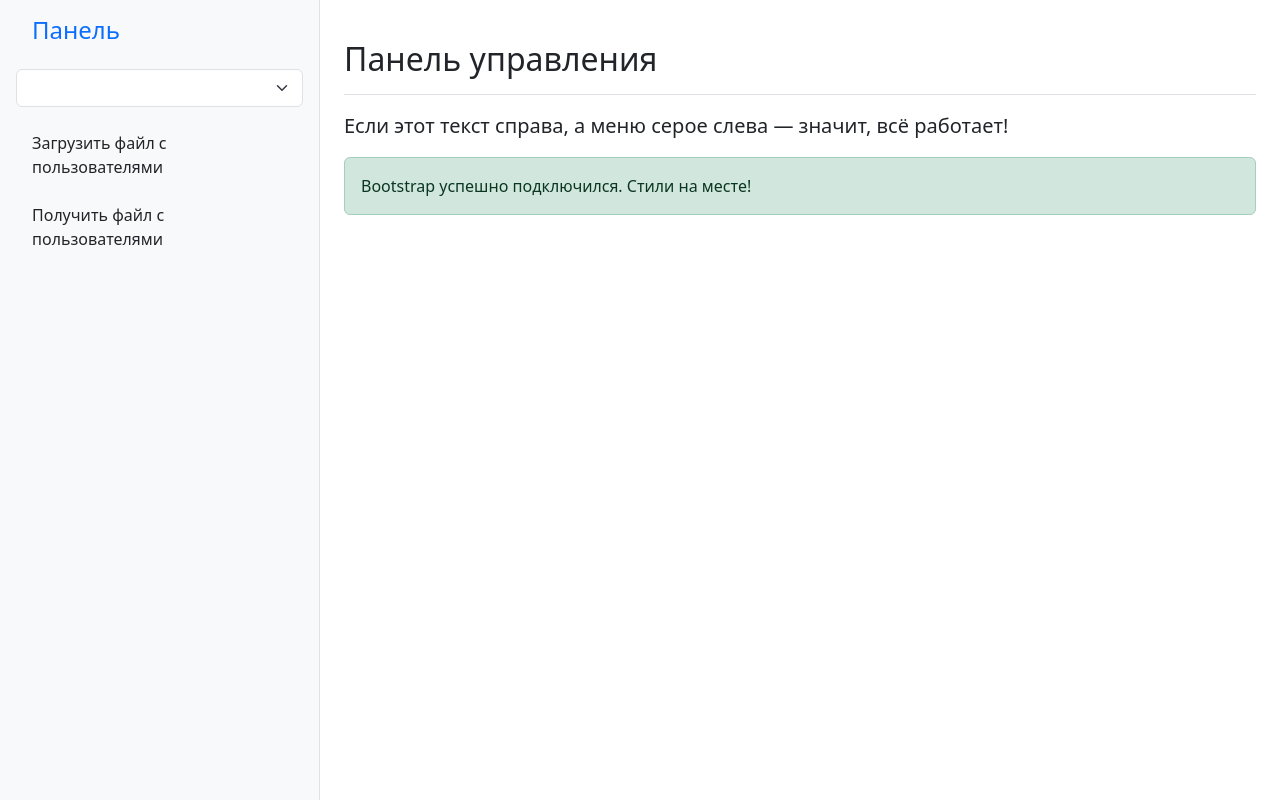
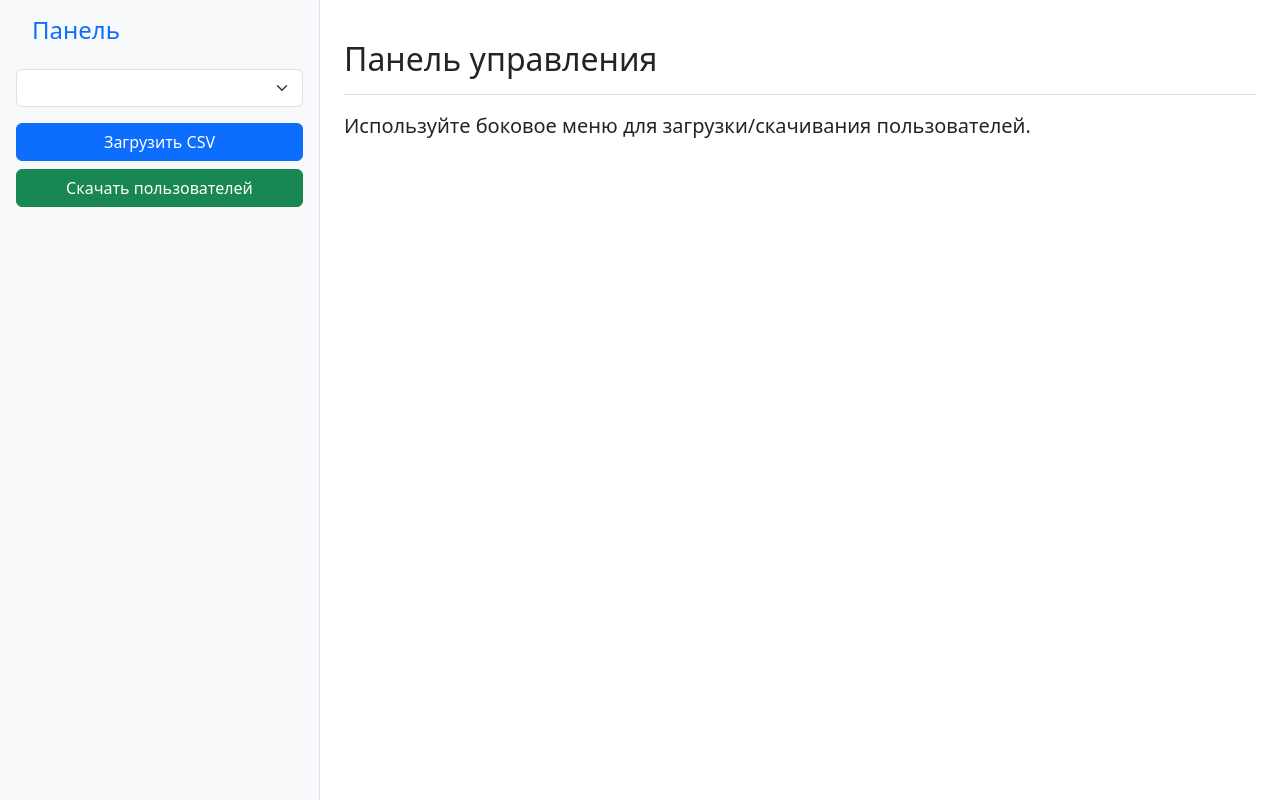
Before and after one commit to alexgithub1988/keycloak_adminka, a FastAPI app: page / in a window 1280 px wide. Run offline with FastAPI, Linux system fonts and the light colour scheme; lists and menus that the app fills with data are empty.

Commit message:
доработки в основном фронт

```diff
--- a/app/api/routes/upload.py
+++ b/app/api/routes/upload.py
@@ -1,26 +1,26 @@
 import os
 
-from fastapi import APIRouter, File, Form, UploadFile
+from fastapi import APIRouter, File, Form, Request, UploadFile
+from fastapi.responses import RedirectResponse
 
 from app.infrastructure.csv_handler_upload import upload_handler
 
 router = APIRouter()
-
 
 UPLOAD_DIR = "upload_files"
 os.makedirs(UPLOAD_DIR, exist_ok=True)
 
 
 @router.post("/files/upload")
-def get_files(file: UploadFile = File(...), realm: str = Form(...)) -> dict:  # noqa: B008
-    "Загружаем файл"
+def get_files(request: Request, file: UploadFile = File(...), realm: str = Form(...)):  # noqa: B008
+    """Загружаем файл и редиректим на главную страницу"""
     file_location = os.path.join(UPLOAD_DIR, file.filename)
     if not file.filename.endswith(".csv"):
-        return {"error": "Только CSV-файлы разрешены"}
+        return RedirectResponse(url="/?error=csv_only", status_code=303)
 
     with open(file_location, "wb") as buffer:
         buffer.write(file.file.read())
 
     upload_handler(filepath=file_location, realm=realm)
 
-    return {"result": "Загрузка пользователей применена"}
+    return RedirectResponse(url="/?success=upload_complete", status_code=303)
--- a/app/templates/base.html
+++ b/app/templates/base.html
@@ -38,9 +38,9 @@
                                 onchange="updateRealmAndSubmit('uploadForm')">
 
                          <!-- Ссылка-кнопка для выбора файла -->
-                         <label for="fileInput" class="nav-link link-dark" style="cursor: pointer;">
-                             Загрузить файл с пользователями
-                         </label>
+                         <button type="button" class="btn btn-outline-primary w-100 mb-2" onclick="document.getElementById('fileInput').click()">
+     Загрузить файл
+</button>
                      </form>
                  </li>
 
--- a/app/templates/index.html
+++ b/app/templates/index.html
@@ -1 +1,8 @@
-{% extends "base.html" %}
+{% extends "layout.html" %}
+
+{% block content %}
+<div class="d-flex justify-content-between flex-wrap flex-md-nowrap align-items-center pt-3 pb-2 mb-3 border-bottom">
+    <h1 class="h2">Панель управления</h1>
+</div>
+<p class="lead">Используйте боковое меню для загрузки/скачивания пользователей.</p>
+{% endblock %}
--- /dev/null
+++ b/app/templates/layout.html
@@ -0,0 +1,71 @@
+<!DOCTYPE html>
+<html lang="ru">
+<head>
+    <meta charset="UTF-8">
+    <meta name="viewport" content="width=device-width, initial-scale=1.0">
+    <title>Админ-панель Keycloak</title>
+    <link href="https://cdn.jsdelivr.net/npm/bootstrap@5.3.3/dist/css/bootstrap.min.css" rel="stylesheet">
+</head>
+<body>
+    <div class="container-fluid">
+        <div class="row">
+            <nav class="col-md-3 bg-light min-vh-100 p-3 border-end">
+                <h4 class="px-3 mb-4 text-primary">Панель</h4>
+                <ul class="nav nav-pills flex-column">
+                    <li class="nav-item mb-2">
+                        <select id="realmSelect" class="form-select mb-2">
+                            {% for r in realm %}
+                                <option value="{{ r }}" {% if loop.first %}selected{% endif %}>{{ r }}</option>
+                            {% endfor %}
+                        </select>
+                    </li>
+                    <li class="nav-item mb-2">
+                        <form action="/files/upload" method="post" enctype="multipart/form-data" id="uploadForm">
+                            <input type="hidden" name="realm" id="uploadRealmField" value="">
+                            <input type="file" name="file" id="fileInput" accept=".csv" style="display:none;"
+                                   onchange="updateRealmAndSubmit('uploadForm')">
+                            <button type="button" class="btn btn-primary w-100" onclick="document.getElementById('fileInput').click()">
+                                Загрузить CSV
+                            </button>
+                        </form>
+                    </li>
+                    <li class="nav-item mb-2">
+                        <button type="button" class="btn btn-success w-100" onclick="downloadUsers(event)">
+                            Скачать пользователей
+                        </button>
+                    </li>
+                </ul>
+            </nav>
+            <main class="col-md-9 p-4">
+                {% if message %}
+                <div class="alert alert-{{ message.type }} alert-dismissible fade show" role="alert">
+                    {{ message.text }}
+                    <button type="button" class="btn-close" data-bs-dismiss="alert"></button>
+                </div>
+                {% endif %}
+                {% block content %}{% endblock %}
+            </main>
+        </div>
+    </div>
+    <script src="https://cdn.jsdelivr.net/npm/bootstrap@5.3.3/dist/js/bootstrap.bundle.min.js"></script>
+    <script>
+        function getSelectedRealm() {
+            return document.getElementById('realmSelect').value;
+        }
+
+        function updateRealmAndSubmit(formId) {
+            const selectedRealm = getSelectedRealm();
+            const realmField = document.getElementById('uploadRealmField');
+            realmField.value = selectedRealm;
+            document.getElementById(formId).submit();
+        }
+
+        function downloadUsers(event) {
+            event.preventDefault();
+            const selectedRealm = getSelectedRealm();
+            const downloadUrl = `/download?realm=${encodeURIComponent(selectedRealm)}`;
+            window.location.href = downloadUrl;
+        }
+    </script>
+</body>
+</html>
--- a/main.py
+++ b/main.py
@@ -10,23 +10,35 @@ logging.basicConfig(level="INFO")
 
 app = FastAPI()
 
-
 templates = Jinja2Templates(directory="app/templates")
 
 
 @app.get("/")
 def root(request: Request):
-    return templates.TemplateResponse(
-        request,
-        "index.html",
-    )
+    # Обработка параметров для отображения сообщений
+    message = None
+    if "success" in request.query_params:
+        if request.query_params.get("success") == "upload_complete":
+            message = {
+                "type": "success",
+                "icon": "check-circle-fill",
+                "text": "Файл успешно загружен и пользователи созданы!",
+            }
+    elif "error" in request.query_params:
+        if request.query_params.get("error") == "csv_only":
+            message = {
+                "type": "danger",
+                "icon": "exclamation-triangle-fill",
+                "text": "Разрешены только CSV файлы!",
+            }
+
+    return templates.TemplateResponse(request, "index.html", {"message": message})
 
 
 app.include_router(get_user.router)
 app.include_router(upload.router)
 app.include_router(download.router)
 
-
 admin = KeycloakAdminAdapter("master")
 realm_list = admin.get_realms_list()
 logging.info(f"{realm_list}")
```
